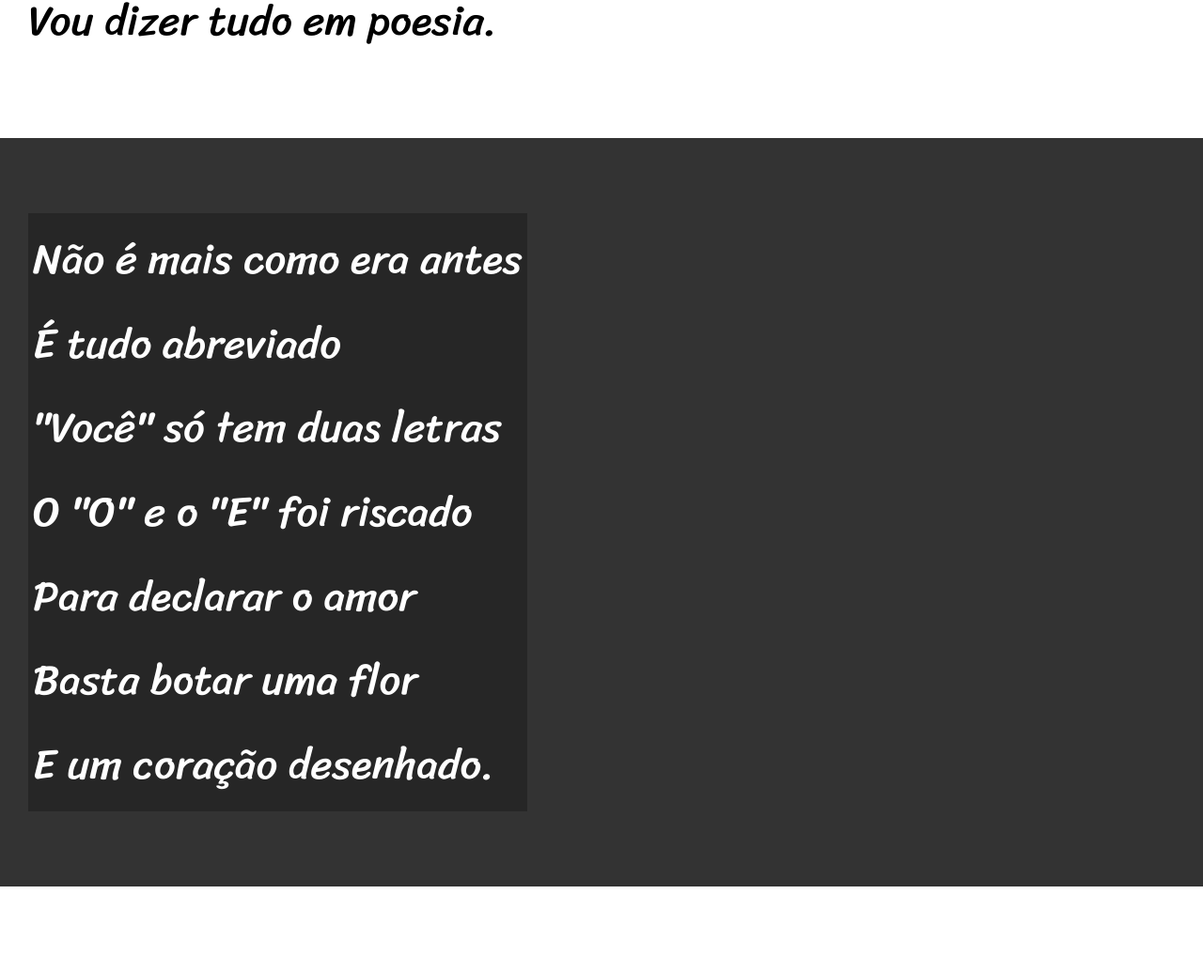
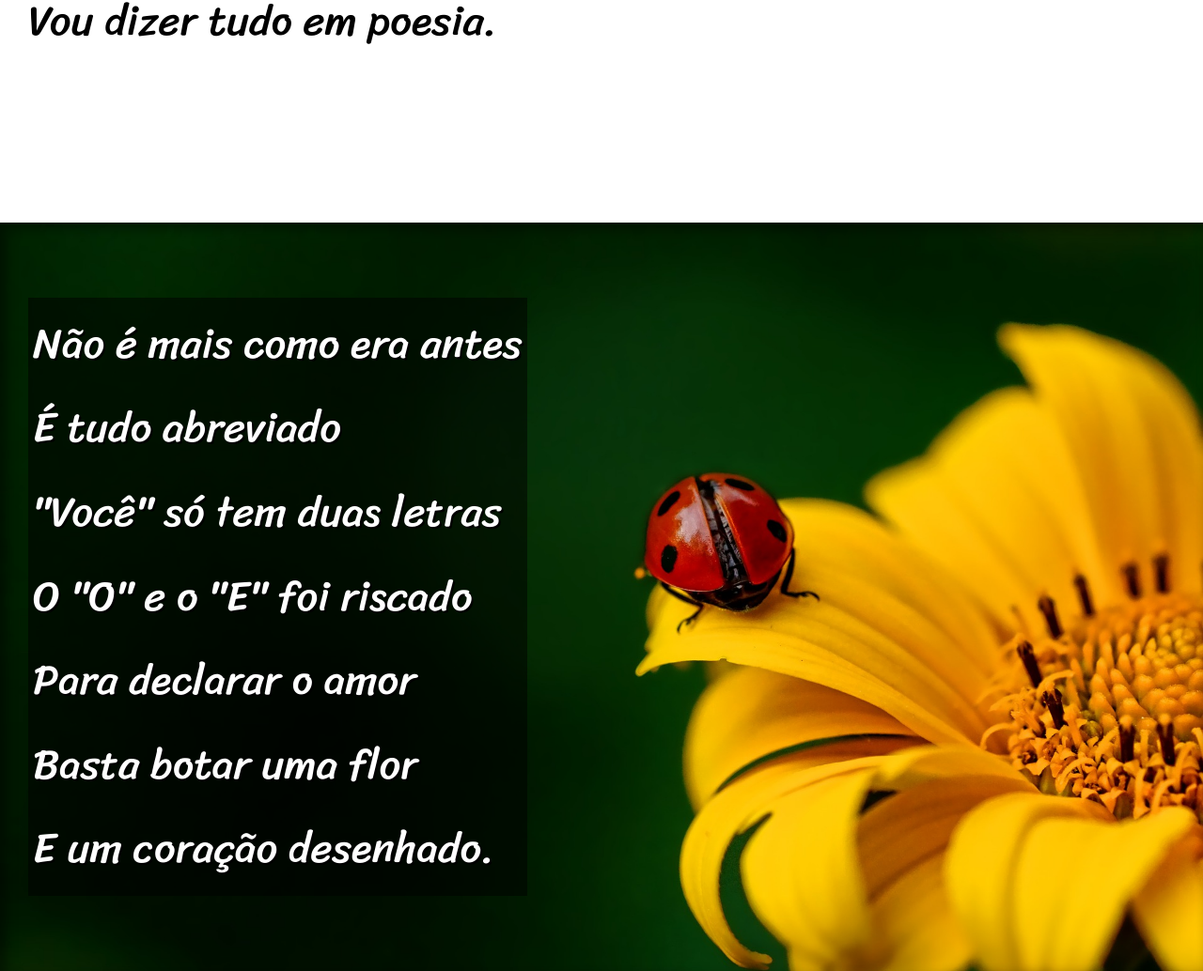
Before and after one commit to CarlosAdryan/html-css, a plain HTML site: page desafios/d012/index.html in a window 1280 px wide. Shown: the part 950-1984 px from the top of the page at 94% size. Drawn offline with Linux system fonts and the light colour scheme; a web font is replaced by a local one.

Commit message:
inicialização do d011 e hospedagem do d012

```diff
--- /dev/null
+++ b/desafios/d011/estilo/style.css
@@ -0,0 +1,20 @@
+@charset "UTF-8";
+
+body
+{
+    height: 100vh;
+    background-image: url(../imagens/espaco.jpg);
+    background-position: center center;
+    background-repeat: no-repeat;
+    background-attachment: fixed;
+    background-size: cover;
+}
+
+#img01{
+   background-image: url(../imagens/astronauta.png);
+   background-position: center center;
+   background-repeat: no-repeat;
+   background-attachment: fixed;
+
+
+}
--- a/desafios/d012/estilo/style.css
+++ b/desafios/d012/estilo/style.css
@@ -59,6 +59,10 @@ section {
     font-size: 3.5vw;
 }
 
+section > p {
+    padding-bottom: 2em;
+}
+
 section.normal {
     background-color: white;
     color: black;
@@ -67,13 +71,28 @@ section.normal {
 section.imagem {
     background-color: rgb(51, 51, 51);
     color: white;
+    box-shadow: inset 6px 6px 13px 0px rgba(0, 0, 0, 0.473);
+    background-size: cover;
+    background-attachment: fixed;
 }
 
 section.imagem > p {
     display: inline-block;
     padding: 5px;
-    background-color: rgba(0, 0, 0, 0.253);
+    background-color: rgba(0, 0, 0, 0.514);
+    text-shadow: 2px 2px 0px black;
 }
+
+section#img01 {
+    background-image: url(../imagens/background001.jpg);
+    background-position: right center;
+}
+
+section#img02 {
+    background-image: url(../imagens/background002.jpg);
+
+}
+
 footer {
     background-color: black;
     text-align: center;
--- a/desafios/d012/index.html
+++ b/desafios/d012/index.html
@@ -29,7 +29,7 @@
     </section>
 
 
-    <section class="imagem">
+    <section class="imagem" id="img01">
         <p>
             Não é mais como era antes <br>
             É tudo abreviado <br>
@@ -65,7 +65,7 @@
     </section>
 
 
-    <section class="imagem">
+    <section class="imagem" id="img02">
         <p>
             Tenho saudade das cartas <br>
             Escritas com a própria mão <br>
```
Also changed, not shown: desafios/d011/index.html (added, +12 -0 lines), desafios/d011/imagens/astronauta.png (added), desafios/d011/imagens/espaco.jpg (added).
